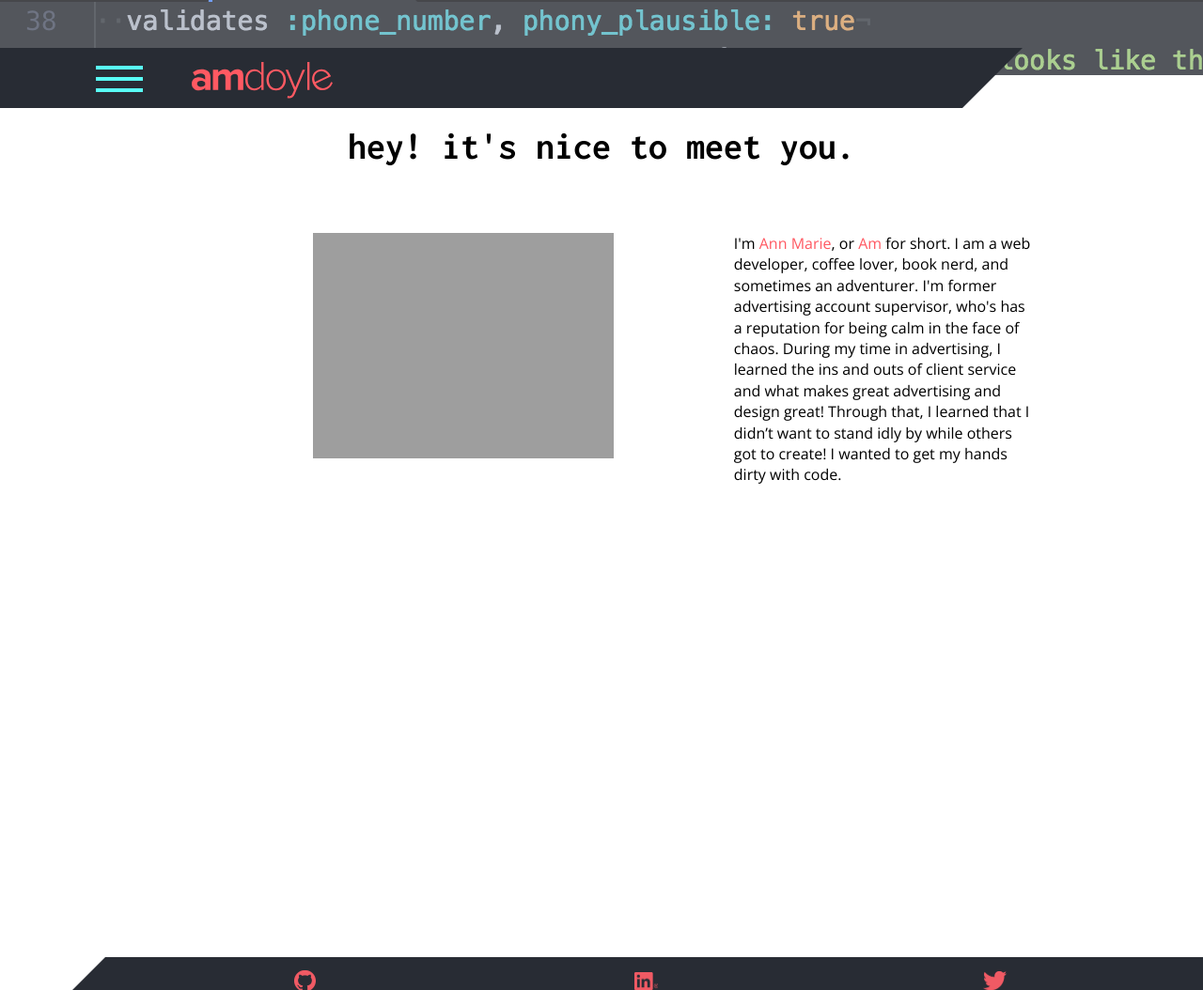
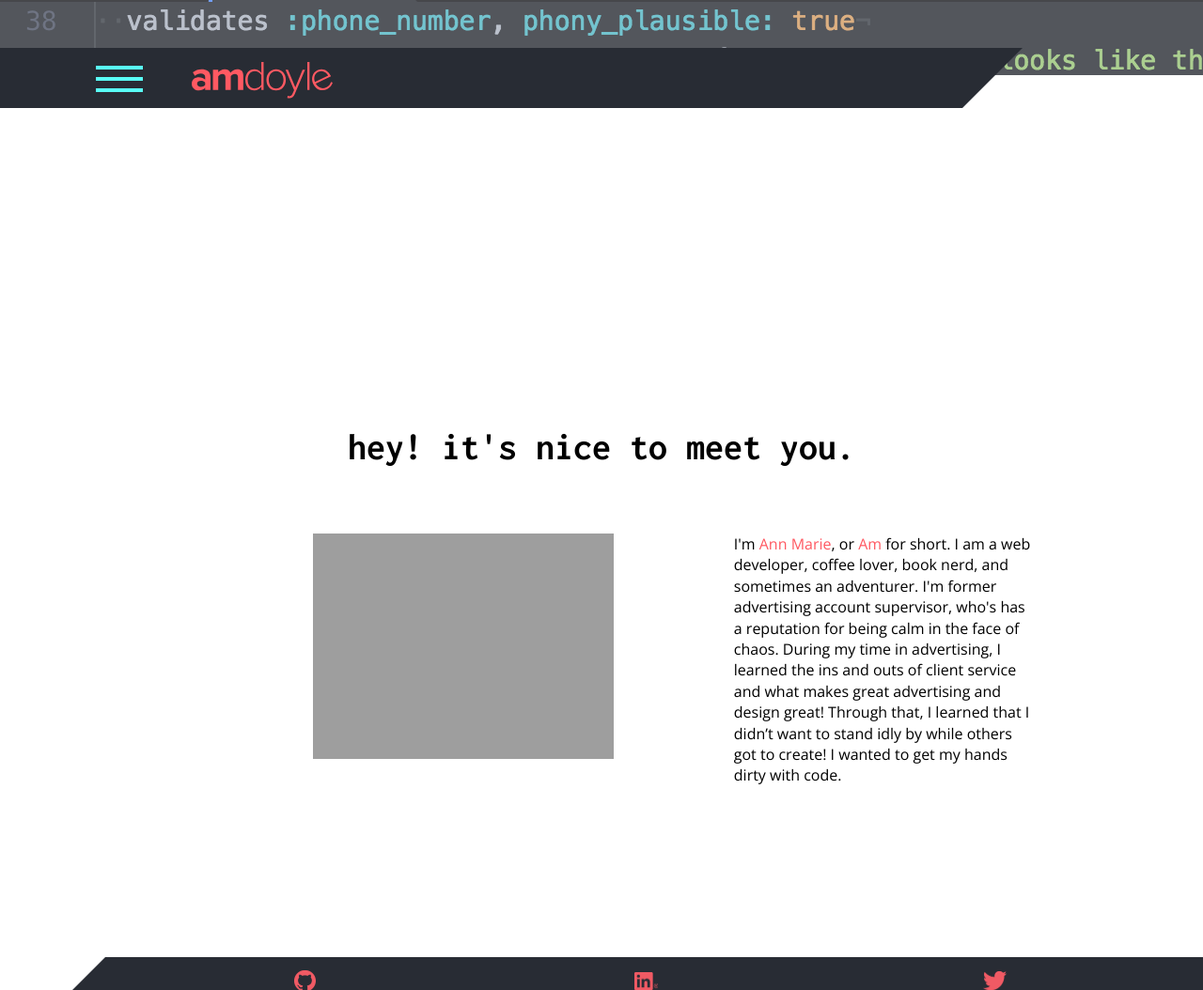
Before and after one commit to amdoyle/amdoyle, a Jekyll site: the page built from index.html, in a window 1280 px wide and 1054 px high. Shown: the whole window at 94% size. Built offline with Jekyll 4.4.1, drawn with Linux system fonts in a browser that asks for light colours; nearby versions of some CDN libraries.

Commit message:
Update styles for felxbox

```diff
--- a/_sass/_layout.scss
+++ b/_sass/_layout.scss
@@ -167,6 +167,7 @@
 .main-content {
   position: relative;;
   z-index: 0;
+  margin-top: 25%;
   padding-top: 10%;
   padding-bottom: 10%;
   display: flex;
```
